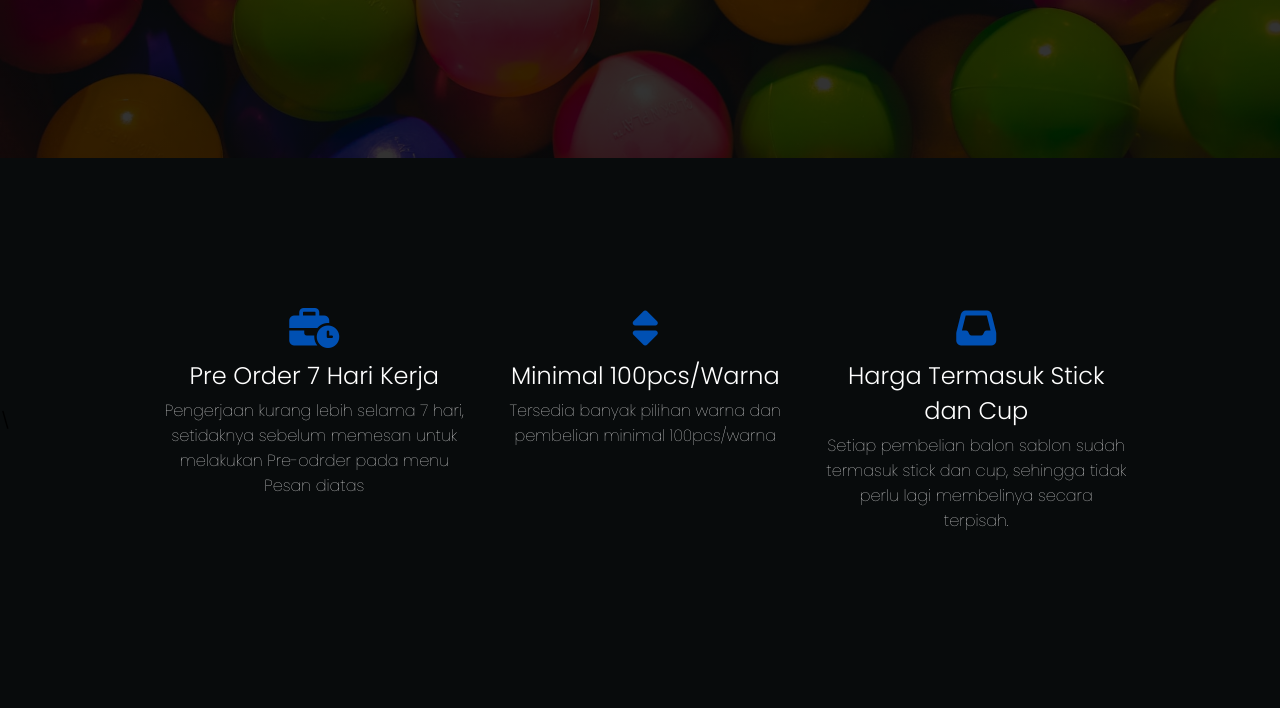
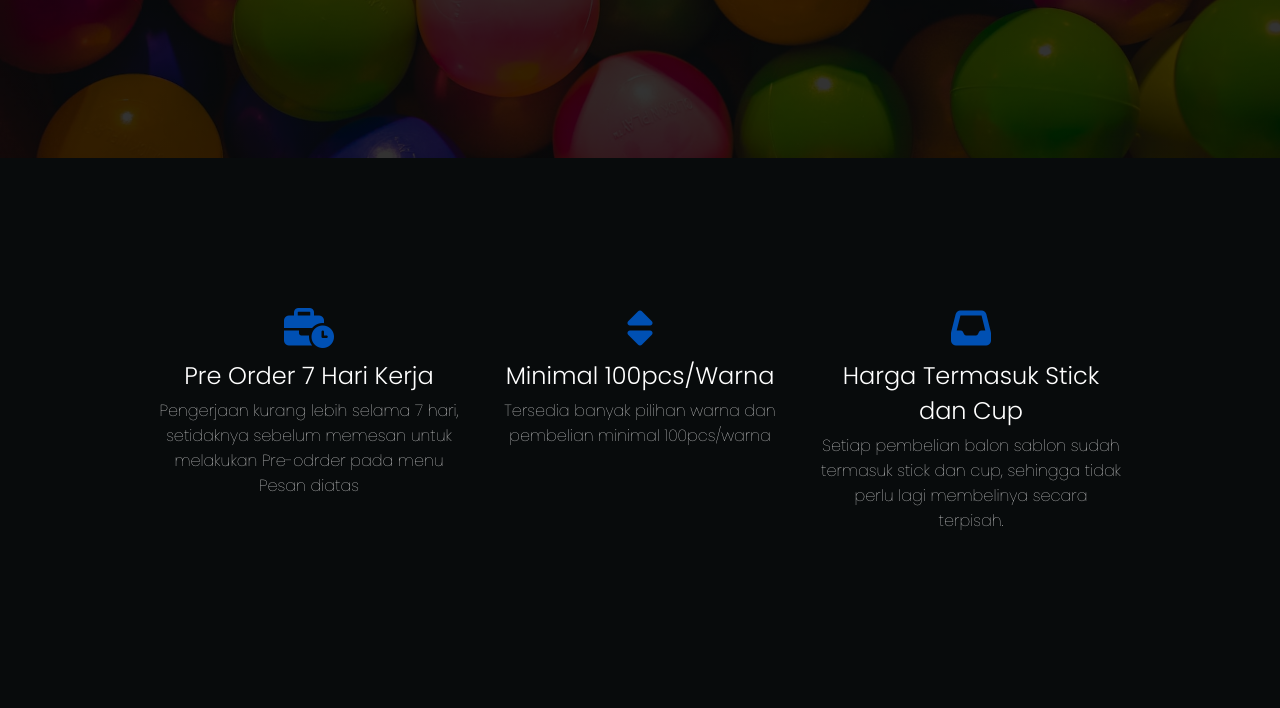
Before and after one commit to rezaadi-wardana/david-print, a plain HTML site: page index.html in a window 1280 px wide. Shown: the part 642-1350 px from the top of the page. Drawn offline with nearby package versions, Linux system fonts and the light colour scheme; grey boxes are pictures that could not be loaded.

Commit message:
kecolongan /////

```diff
--- a/index.html
+++ b/index.html
@@ -68,7 +68,7 @@
 
 <!-- SERVICE -->
     <div class="service" id="service">
-        \<div class="container">
+        <div class="container">
             <div class="box-service">
                 <div class="box">
                     <i class="fa-solid fa-business-time"></i>
```
